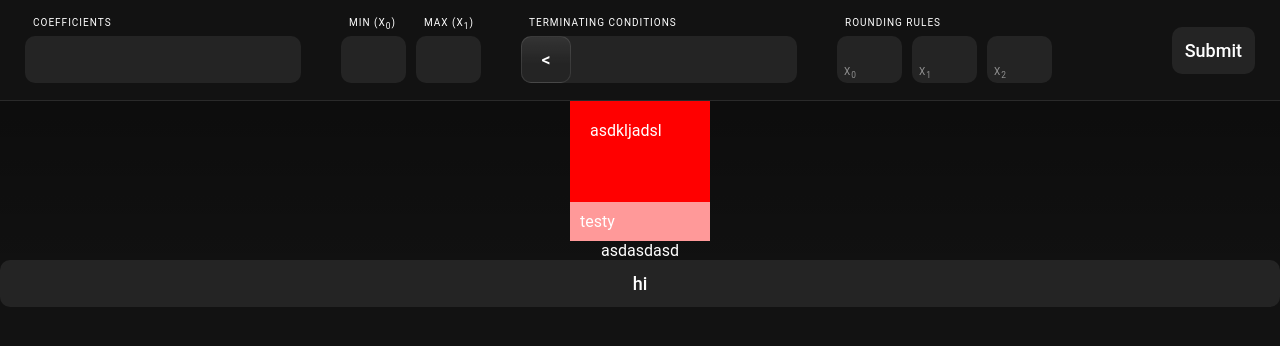
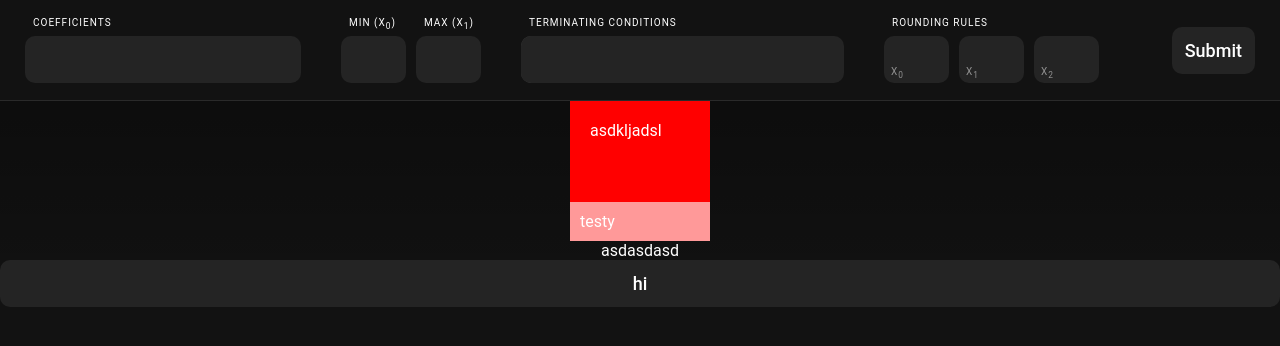
Before and after one commit to marqroldan/numericalmethods, a React app: page / in a window 1280 px wide. Shown: the top 346 px of the page. Built offline with nearby package versions, Linux system fonts and the light colour scheme.

Commit message:
Updated Input styling for Terminating Conditions

```diff
--- a/src/App.tsx
+++ b/src/App.tsx
@@ -76,7 +76,7 @@
                     selectedValue={this.state.selectedOperator}
                     onChange={this.selectedOperatorChange}
                   />
-                  <input type={'text'} />
+                  <Input className={'options-left'} />
                 </Field>
               </FieldGroup>
 
--- a/src/components/Input/index.tsx
+++ b/src/components/Input/index.tsx
@@ -1,6 +1,7 @@
 import './styles.scss';
 import React from 'react';
 import Text from '@Components/Text';
+import { isNonNullOrUndefined } from '@Utils/';
 
 interface Props {
   type?: string;
@@ -73,11 +74,13 @@
           className={this.state.className}
           required
         />
-        <div className={'Input__sublabel'}>
-          <Text className={'sublabel'}>
-            {typeof sublabel === 'function' ? sublabel() : sublabel}
-          </Text>
-        </div>
+        {isNonNullOrUndefined(sublabel) ? (
+          <div className={'Input__sublabel'}>
+            <Text className={'sublabel'}>
+              {typeof sublabel === 'function' ? sublabel() : sublabel}
+            </Text>
+          </div>
+        ) : null}
       </div>
     );
   }
--- a/src/components/Input/styles.scss
+++ b/src/components/Input/styles.scss
@@ -19,5 +19,9 @@
     &__center {
       text-align: center;
     }
+
+    &__options-left {
+      padding-left: 60px;
+    }
   }
 }
```
